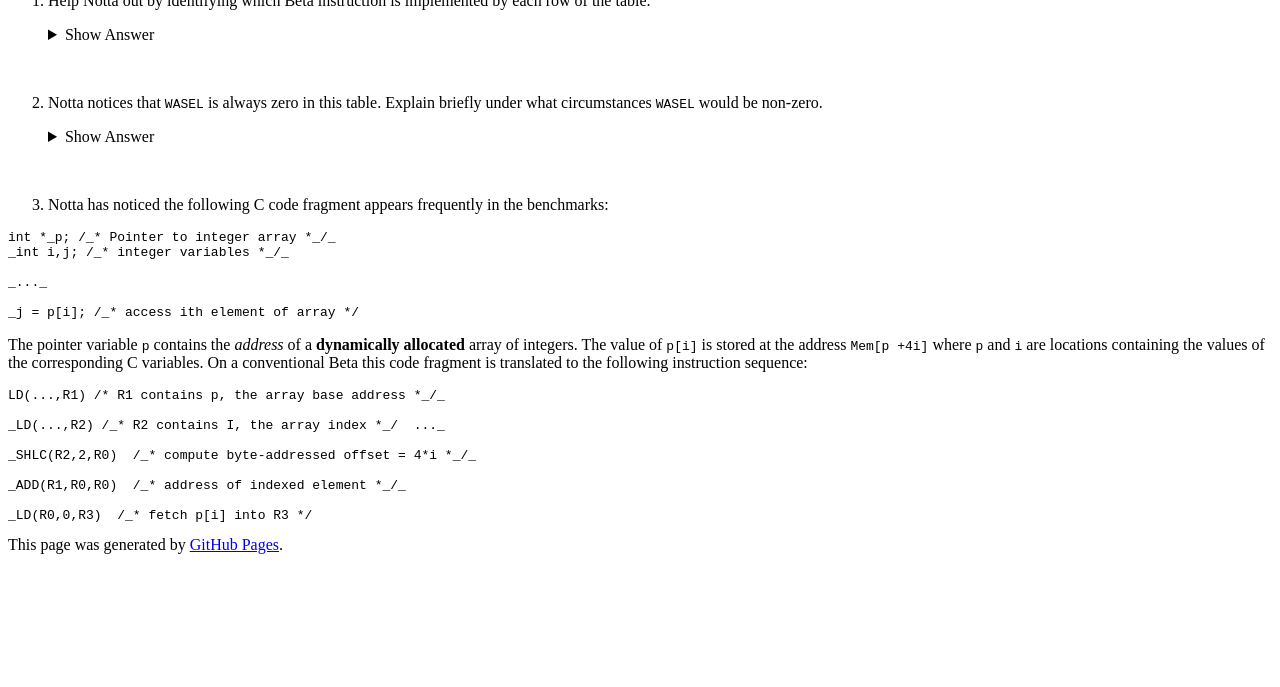
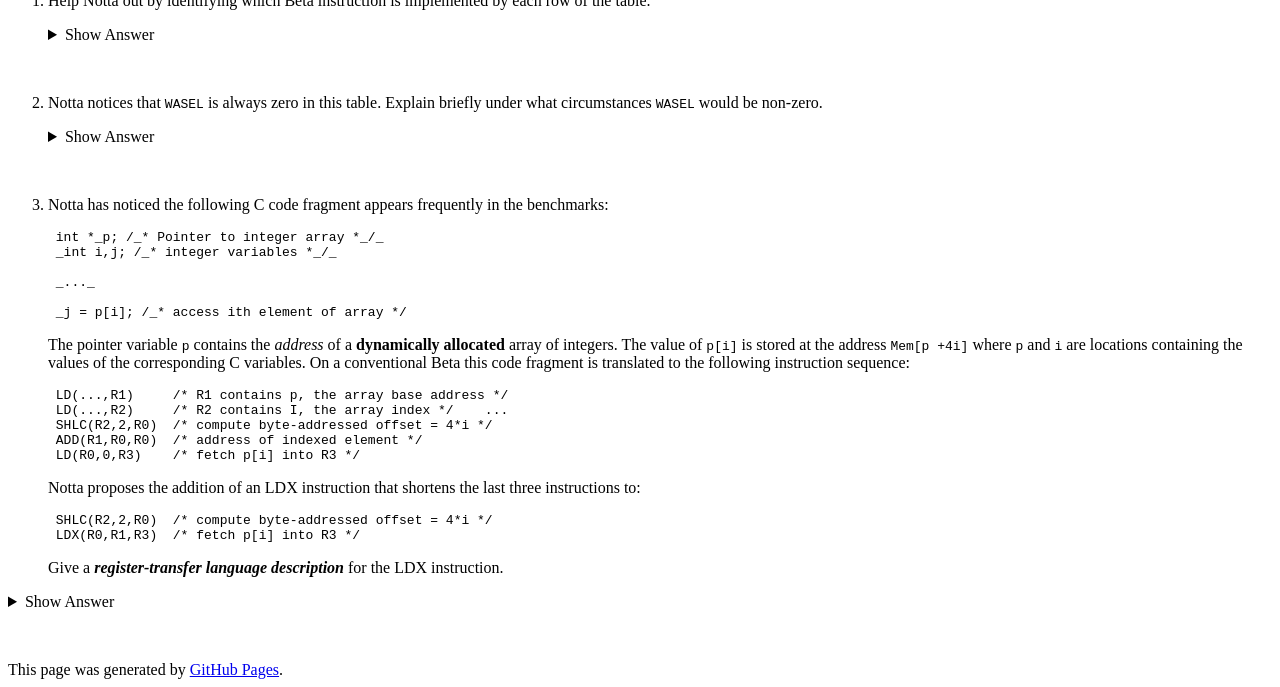
Before and after one commit to natalieagus/natalieagus.github.io, a Jekyll site: the page built from 50002/50002problem_set_5.md, in a window 1280 px wide and 900 px high, scrolled down 1799 px, cut to the strip 213-900 px from the top of the window. Built offline with Jekyll 4.4.1, drawn with Linux system fonts in a browser that asks for light colours; formulas are drawn with MathJax 3; a script that is not in the unit is left out; the repository's description, which GitHub fills in, is left out; before the commit the page ends 2574 px from its top, so only the background shows below that.

Commit message:
50002/50002problem_set_5.md updated from https://stackedit.io/

````diff
--- a/50002/50002problem_set_5.md
+++ b/50002/50002problem_set_5.md
@@ -154,29 +154,43 @@ Notta Kalew, a somewhat fumble-fingered lab assistant, has deleted the opcode fi
 
 3. Notta has noticed the following C code fragment appears frequently in the benchmarks:
 
-```
-int *_p; /_* Pointer to integer array *_/_
-_int i,j; /_* integer variables *_/_
+	```
+	int *_p; /_* Pointer to integer array *_/_
+	_int i,j; /_* integer variables *_/_
 
-_..._
+	_..._
 
-_j = p[i]; /_* access ith element of array */
-```
+	_j = p[i]; /_* access ith element of array */
+	```
 
-The pointer variable `p` contains the *address* of a **dynamically allocated** array of integers. The value of `p[i]` is stored at the address `Mem[p +4i]` where `p` and `i` are locations containing the values of the corresponding C variables. On a conventional Beta this code fragment is translated to the following instruction sequence:
+	The pointer variable `p` contains the *address* of a **dynamically allocated** array of integers. The value of `p[i]` is stored at the address `Mem[p +4i]` where `p` and `i` are locations containing the values of the corresponding C variables. On a conventional Beta this code fragment is translated to the following instruction sequence:
 
-```
-LD(...,R1) /* R1 contains p, the array base address *_/_
+	```
+	LD(...,R1)     /* R1 contains p, the array base address */
+	LD(...,R2)     /* R2 contains I, the array index */    ...
+	SHLC(R2,2,R0)  /* compute byte-addressed offset = 4*i */
+	ADD(R1,R0,R0)  /* address of indexed element */
+	LD(R0,0,R3)    /* fetch p[i] into R3 */
+	```
 
-_LD(...,R2) /_* R2 contains I, the array index *_/  ..._
+	Notta proposes the addition of an LDX instruction that shortens the last three instructions to:
 
-_SHLC(R2,2,R0)  /_* compute byte-addressed offset = 4*i *_/_
+	```
+	SHLC(R2,2,R0)  /* compute byte-addressed offset = 4*i */
+	LDX(R0,R1,R3)  /* fetch p[i] into R3 */
+	```
 
-_ADD(R1,R0,R0)  /_* address of indexed element *_/_
+	Give a ***register-transfer language description*** for the LDX instruction.
 
-_LD(R0,0,R3)  /_* fetch p[i] into R3 */
-```
+{::options parse_block_html="true" /}
+<details>
+<summary markdown="span">Show Answer</summary>
+
+
+</details>
+<br/>
+{::options parse_block_html="false" /}
+
 <!--stackedit_data:
-eyJoaXN0b3J5IjpbLTE1MTE1OTI1MzksLTExMjA0Mzk3ODVdfQ
-==
+eyJoaXN0b3J5IjpbMTQ2NTgyOTY0MSwtMTEyMDQzOTc4NV19
 -->
````
